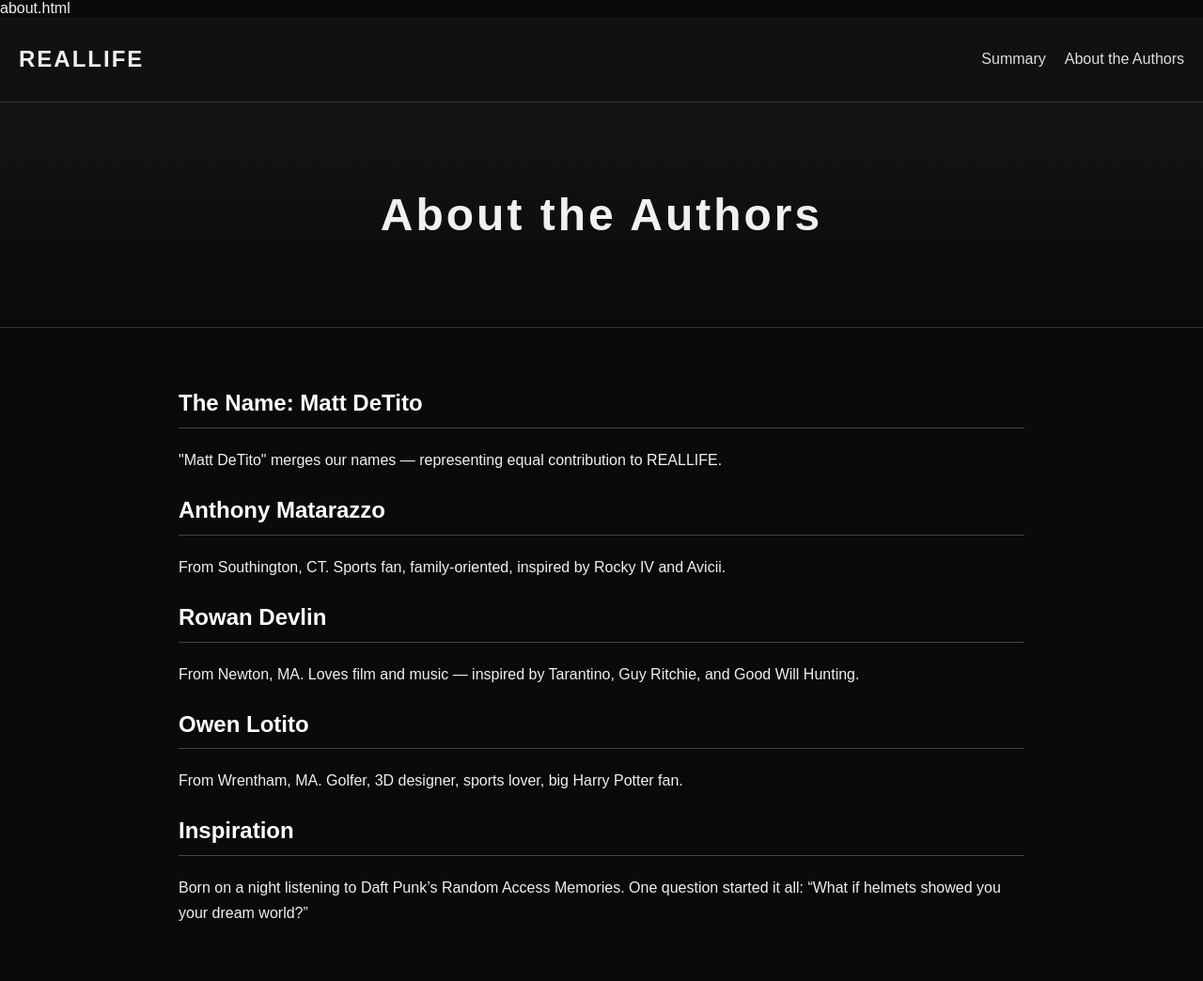
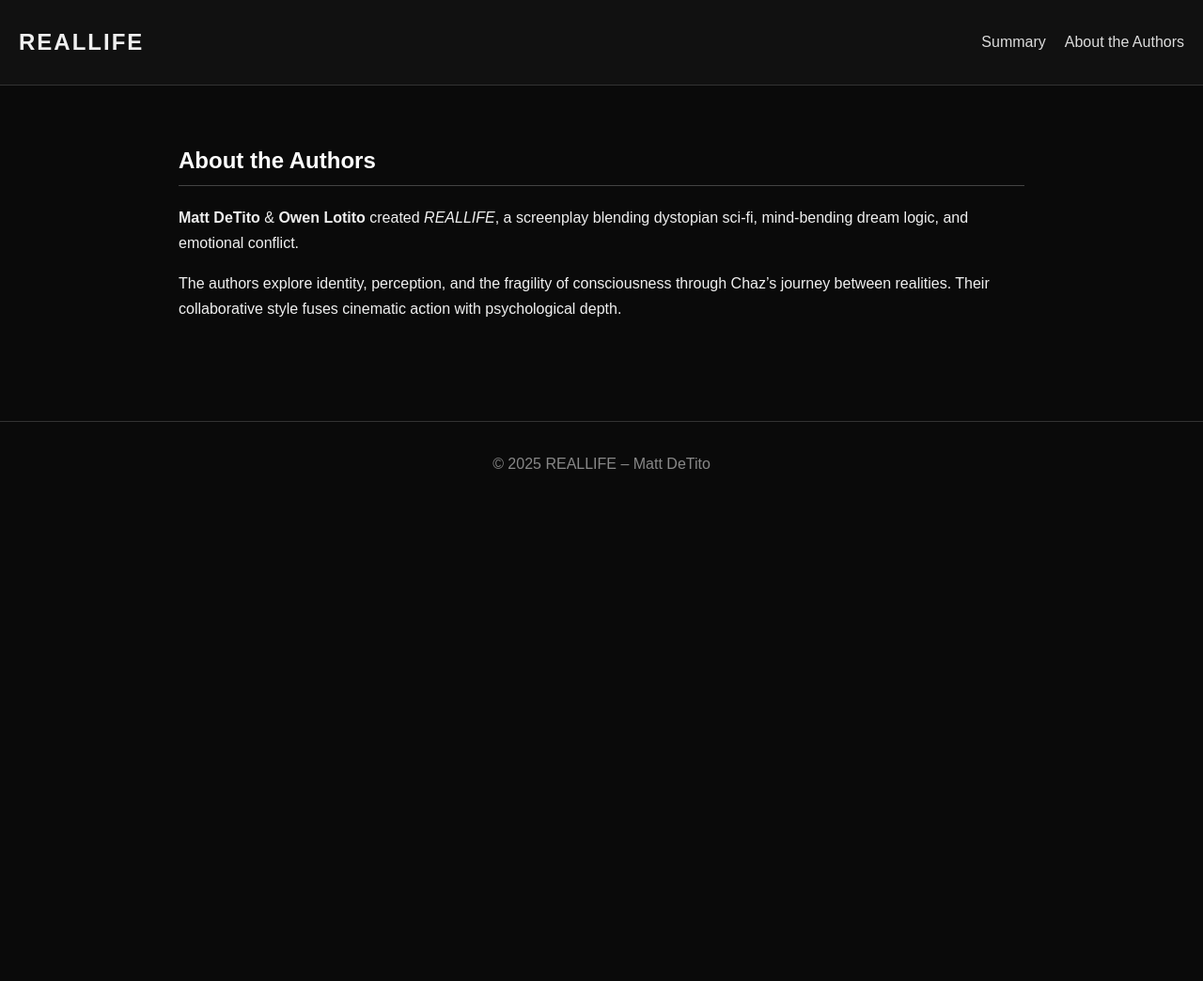
Before and after one commit to lowen14-hue/ReallifeMDT, a plain HTML site: page about.html in a window 1280 px wide. Shown: the top 1044 px of the page at 94% size. After the commit the page ends 800 px from the top, so only its background shows below. Drawn offline with Linux system fonts and the light colour scheme.

Commit message:
Update about.html

```diff
--- a/about.html
+++ b/about.html
@@ -1,4 +1,3 @@
-about.html
 <!DOCTYPE html>
 <html lang="en">
 <head>
@@ -17,26 +16,11 @@ about.html
     </ul>
 </nav>
 
-<header class="hero small-hero">
-    <h1 class="hero-title">About the Authors</h1>
-</header>
+<section class="content">
+    <h2>About the Authors</h2>
+    <p><strong>Matt DeTito</strong> & <strong>Owen Lotito</strong> created <em>REALLIFE</em>, a screenplay blending dystopian sci-fi, mind-bending dream logic, and emotional conflict.</p>
 
-<section class="content">
-    <h2>The Name: Matt DeTito</h2>
-    <p>"Matt DeTito" merges our names — representing equal contribution to REALLIFE.</p>
-
-    <h2>Anthony Matarazzo</h2>
-    <p>From Southington, CT. Sports fan, family-oriented, inspired by Rocky IV and Avicii.</p>
-
-    <h2>Rowan Devlin</h2>
-    <p>From Newton, MA. Loves film and music — inspired by Tarantino, Guy Ritchie, and Good Will Hunting.</p>
-
-    <h2>Owen Lotito</h2>
-    <p>From Wrentham, MA. Golfer, 3D designer, sports lover, big Harry Potter fan.</p>
-
-    <h2>Inspiration</h2>
-    <p>Born on a night listening to Daft Punk’s Random Access Memories. One question started it all:
-    “What if helmets showed you your dream world?”</p>
+    <p>The authors explore identity, perception, and the fragility of consciousness through Chaz’s journey between realities. Their collaborative style fuses cinematic action with psychological depth.</p>
 </section>
 
 <footer>
```
